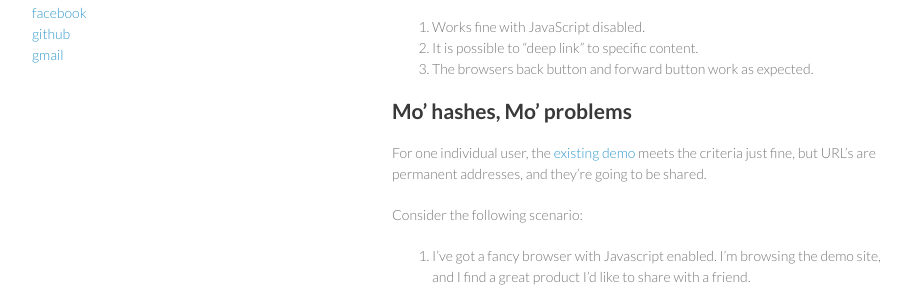
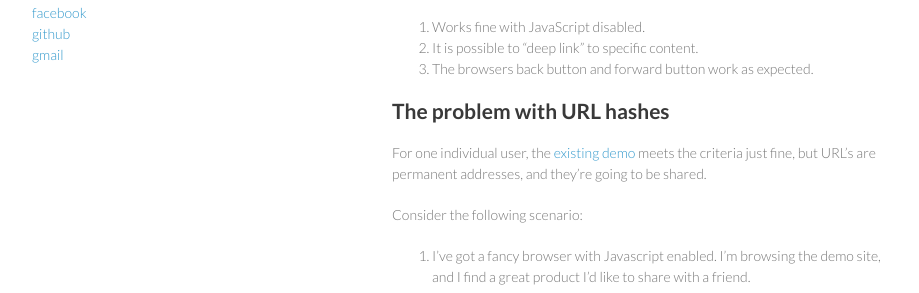
Before and after one commit to sudojesse/sudojesse.github.com, a Jekyll site: the page built from _posts/2012-12-30-rethinking-dynamic-page-replacing-content.markdown, in a window 1280 px wide and 900 px high. Shown: the part 248-541 px from the top of the window, without its empty margins (26-945 px from the left). Built offline with Jekyll 4.4.1, drawn with Linux system fonts in a browser that asks for light colours; some web fonts are replaced; Markdown is read by kramdown in place of the engine named in the settings.

Commit message:
update post

```diff
--- a/_posts/2012-12-30-rethinking-dynamic-page-replacing-content.markdown
+++ b/_posts/2012-12-30-rethinking-dynamic-page-replacing-content.markdown
@@ -12,7 +12,7 @@ Here's a quick recap of the best practices:
 2. It is possible to "deep link" to specific content.
 3. The browsers back button and forward button work as expected.
 
-## Mo' hashes, Mo' problems
+## The problem with URL hashes
 
 For one individual user, the [existing demo](http://css-tricks.com/examples/DynamicPage/) meets the criteria just fine, but URL's are permanent addresses, and they're going to be shared.
 
```
